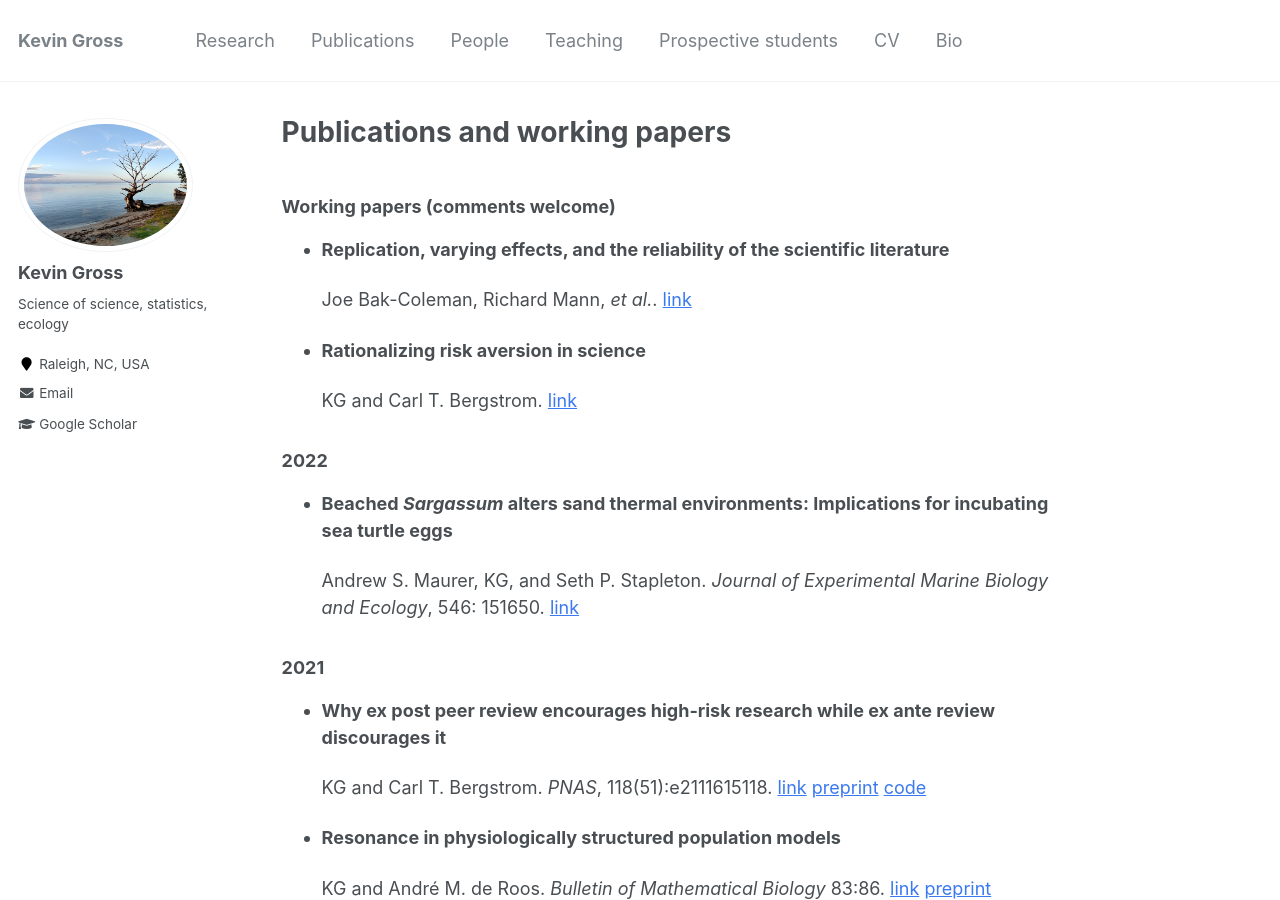
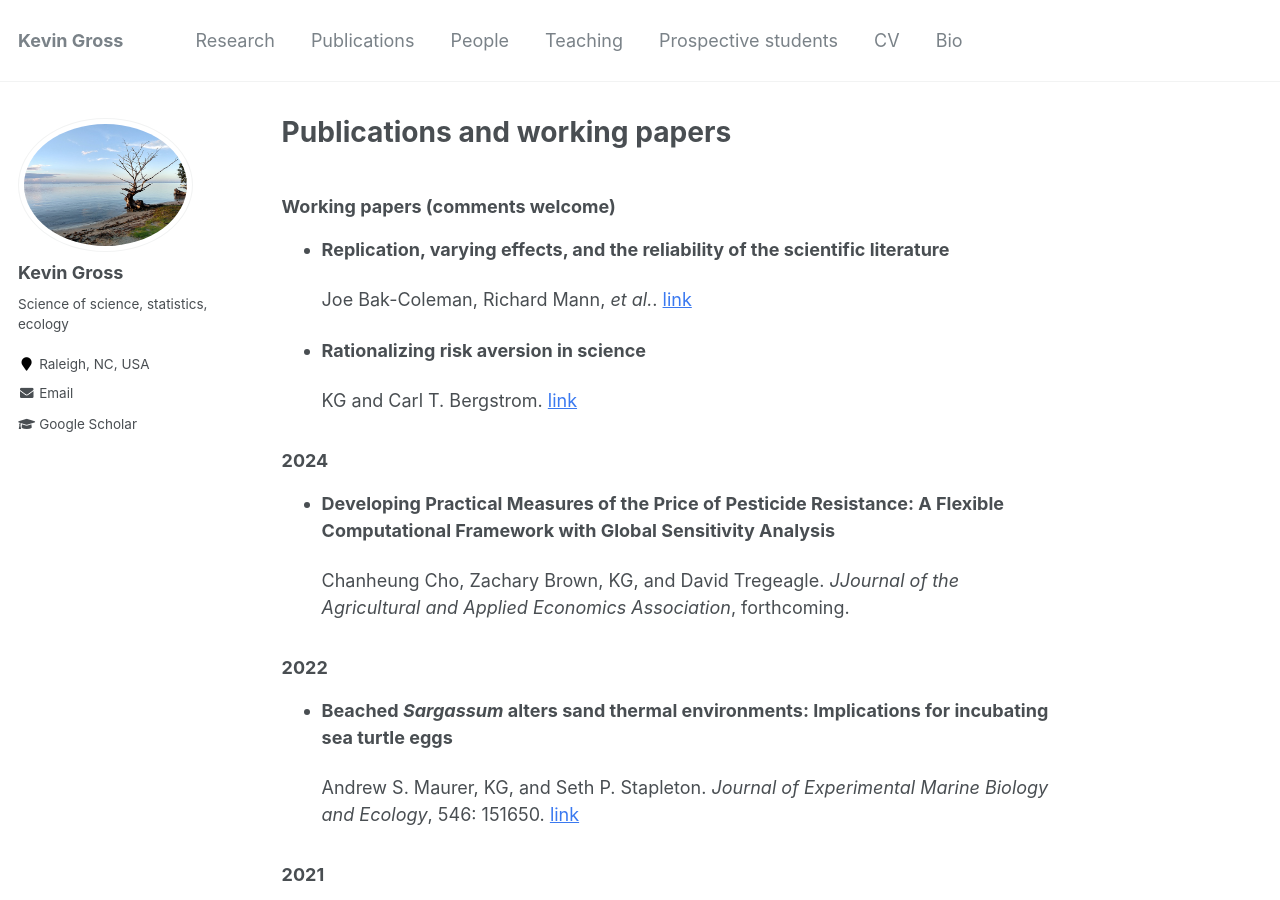
Before and after one commit to krgross/krgross.github.io, a Jekyll site: the page built from _pages/publications.md, in a window 1280 px wide and 900 px high. Built offline with Jekyll 4.4.1, drawn with Linux system fonts in a browser that asks for light colours; formulas are drawn with MathJax 3.

Commit message:
Add Cho, Brown paper
Add Cho, Brown paper to publications

```diff
--- a/_pages/publications.md
+++ b/_pages/publications.md
@@ -12,6 +12,12 @@ permalink: /publications/
   * **Rationalizing risk aversion in science**
 
     KG and Carl T. Bergstrom. [link](https://arxiv.org/abs/2306.13816){:target="\_blank"}
+
+### 2024
+
+  * **Developing Practical Measures of the Price of Pesticide Resistance: A Flexible Computational Framework with Global Sensitivity Analysis**
+
+    Chanheung Cho, Zachary Brown, KG, and David Tregeagle. _JJournal of the Agricultural and Applied Economics Association_, forthcoming.
 
 ### 2022
 
```
Also changed, not shown: _pages/publications-bkup.md (+11 -1 lines).
